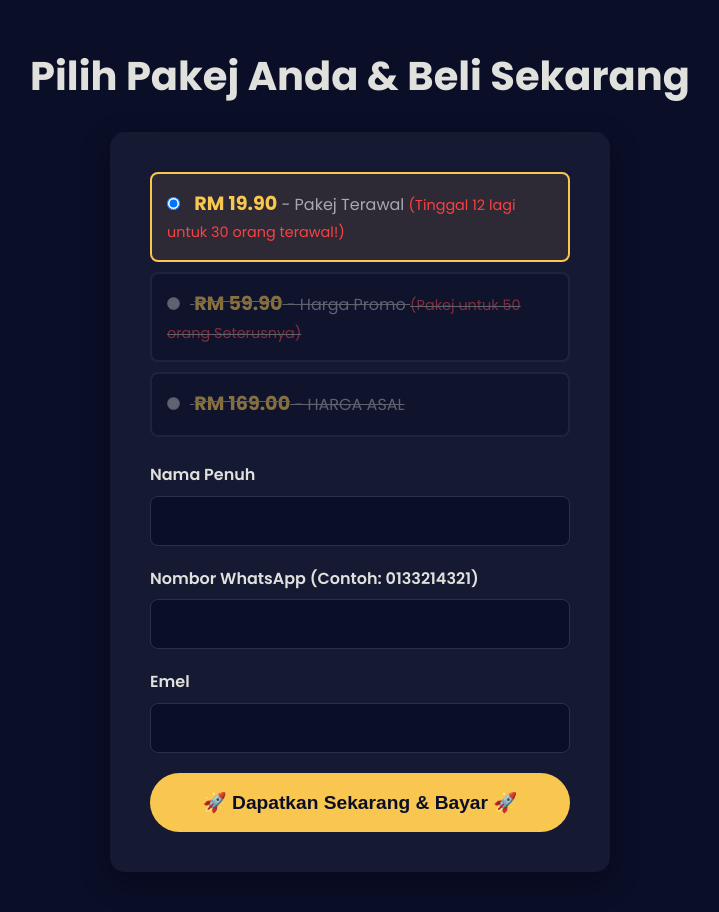
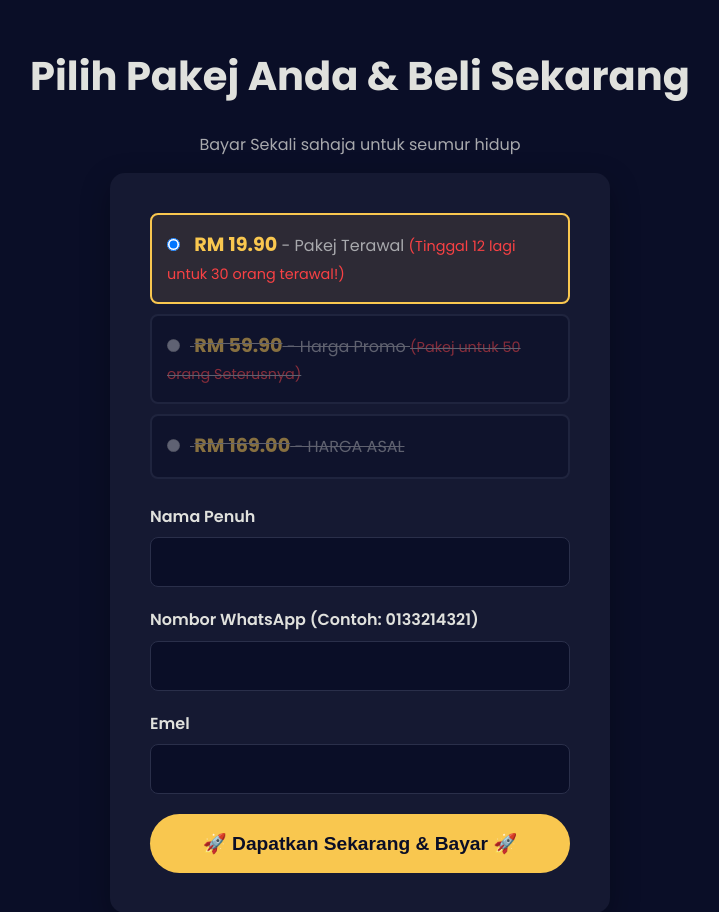
Before and after one commit to hasrastore-ops/prostream, a plain HTML site: page index.html in a window 1280 px wide. Shown: the part 5320-6232 px from the top of the page, without its empty margins (280-999 px from the left). Drawn offline with Linux system fonts and the light colour scheme.

Commit message:
Update index.html

```diff
--- a/index.html
+++ b/index.html
@@ -1235,6 +1235,7 @@ async function identifyUser(email, phone) {
         <section id="checkout" class="checkout-form-section">
             <div class="container">
                 <h2>Pilih Pakej Anda & Beli Sekarang</h2>
+                <p class="section-subtitle">Bayar Sekali sahaja untuk seumur hidup</p>
                 <div class="form-container">
                     <form id="order-form">
                         <div class="package-selection" id="package-selection">
```
